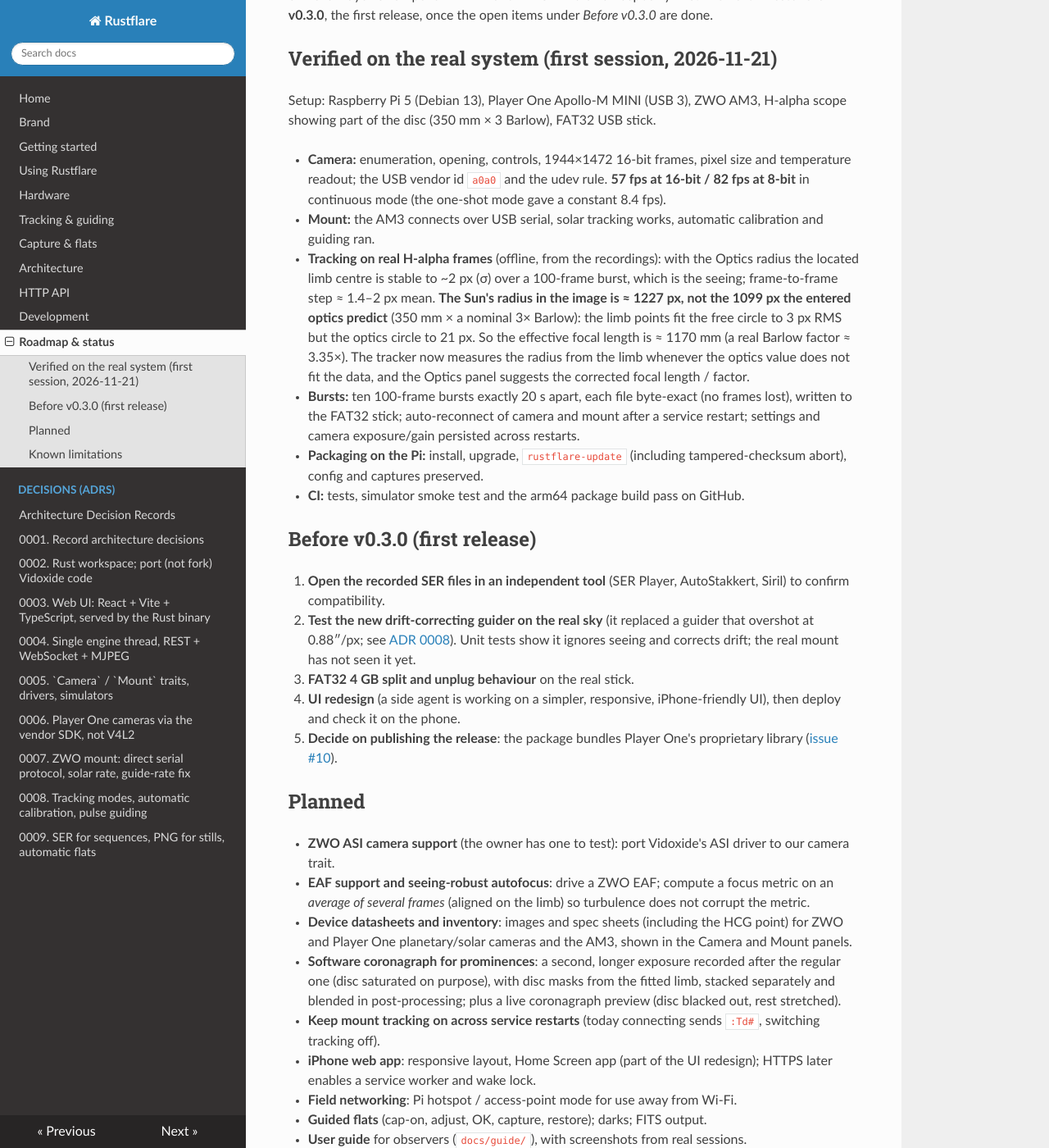
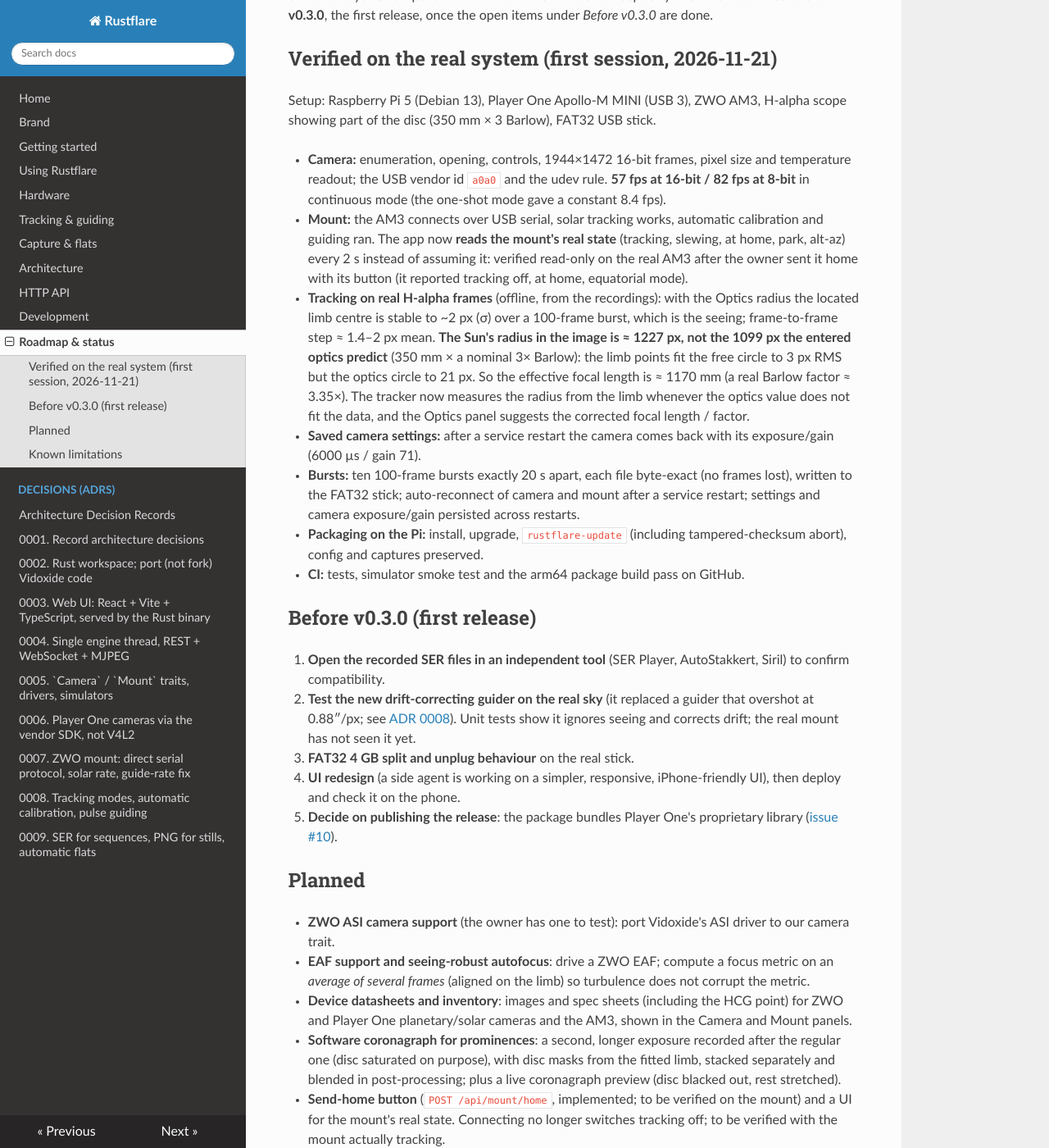
Before and after one commit to ddompe/rustflare, an MkDocs documentation site: the page built from docs/roadmap.md, in a window 1280 px wide and 1400 px high, scrolled down 273 px. Shown: the whole window at 82% size. Built offline with MkDocs 1.6.1, drawn with Linux system fonts in a browser that asks for light colours; nearby versions of some CDN libraries; some of the changed text lies outside the part shown.

Commit message:
Docs: mount state awareness and send-home; roadmap updated
Co-Authored-By: Claude Sonnet 5.5 <noreply@anthropic.com>

```diff
--- a/Cargo.toml
+++ b/Cargo.toml
@@ -3,7 +3,7 @@ resolver = "2"
 members = ["crates/*"]
 
 [workspace.package]
-version = "0.2.4"
+version = "0.2.5"
 edition = "2021"
 license = "MIT"
 
--- a/docs/roadmap.md
+++ b/docs/roadmap.md
@@ -9,8 +9,9 @@ Work is tracked on the [GitHub project board](https://github.com/users/ddompe/pr
 Setup: Raspberry Pi 5 (Debian 13), Player One Apollo-M MINI (USB 3), ZWO AM3, H-alpha scope showing part of the disc (350 mm × 3 Barlow), FAT32 USB stick.
 
 - **Camera:** enumeration, opening, controls, 1944×1472 16-bit frames, pixel size and temperature readout; the USB vendor id `a0a0` and the udev rule. **57 fps at 16-bit / 82 fps at 8-bit** in continuous mode (the one-shot mode gave a constant 8.4 fps).
-- **Mount:** the AM3 connects over USB serial, solar tracking works, automatic calibration and guiding ran.
+- **Mount:** the AM3 connects over USB serial, solar tracking works, automatic calibration and guiding ran. The app now **reads the mount's real state** (tracking, slewing, at home, park, alt-az) every 2 s instead of assuming it: verified read-only on the real AM3 after the owner sent it home with its button (it reported tracking off, at home, equatorial mode).
 - **Tracking on real H-alpha frames** (offline, from the recordings): with the Optics radius the located limb centre is stable to ~2 px (σ) over a 100-frame burst, which is the seeing; frame-to-frame step ≈ 1.4–2 px mean. **The Sun's radius in the image is ≈ 1227 px, not the 1099 px the entered optics predict** (350 mm × a nominal 3× Barlow): the limb points fit the free circle to 3 px RMS but the optics circle to 21 px. So the effective focal length is ≈ 1170 mm (a real Barlow factor ≈ 3.35×). The tracker now measures the radius from the limb whenever the optics value does not fit the data, and the Optics panel suggests the corrected focal length / factor.
+- **Saved camera settings:** after a service restart the camera comes back with its exposure/gain (6000 µs / gain 71).
 - **Bursts:** ten 100-frame bursts exactly 20 s apart, each file byte-exact (no frames lost), written to the FAT32 stick; auto-reconnect of camera and mount after a service restart; settings and camera exposure/gain persisted across restarts.
 - **Packaging on the Pi:** install, upgrade, `rustflare-update` (including tampered-checksum abort), config and captures preserved.
 - **CI:** tests, simulator smoke test and the arm64 package build pass on GitHub.
@@ -29,7 +30,7 @@ Setup: Raspberry Pi 5 (Debian 13), Player One Apollo-M MINI (USB 3), ZWO AM3, H-
 - **EAF support and seeing-robust autofocus**: drive a ZWO EAF; compute a focus metric on an *average of several frames* (aligned on the limb) so turbulence does not corrupt the metric.
 - **Device datasheets and inventory**: images and spec sheets (including the HCG point) for ZWO and Player One planetary/solar cameras and the AM3, shown in the Camera and Mount panels.
 - **Software coronagraph for prominences**: a second, longer exposure recorded after the regular one (disc saturated on purpose), with disc masks from the fitted limb, stacked separately and blended in post-processing; plus a live coronagraph preview (disc blacked out, rest stretched).
-- **Keep mount tracking on across service restarts** (today connecting sends `:Td#`, switching tracking off).
+- **Send-home button** (`POST /api/mount/home`, implemented; to be verified on the mount) and a UI for the mount's real state. Connecting no longer switches tracking off; to be verified with the mount actually tracking.
 - **iPhone web app**: responsive layout, Home Screen app (part of the UI redesign); HTTPS later enables a service worker and wake lock.
 - **Field networking**: Pi hotspot / access-point mode for use away from Wi-Fi.
 - **Guided flats** (cap-on, adjust, OK, capture, restore); darks; FITS output.
```
Also changed, not shown: other parts of docs/roadmap.md (+0 -1 lines), docs/adr/0007-zwo-mount-serial-driver.md (+4 -0 lines), 1 other file.
